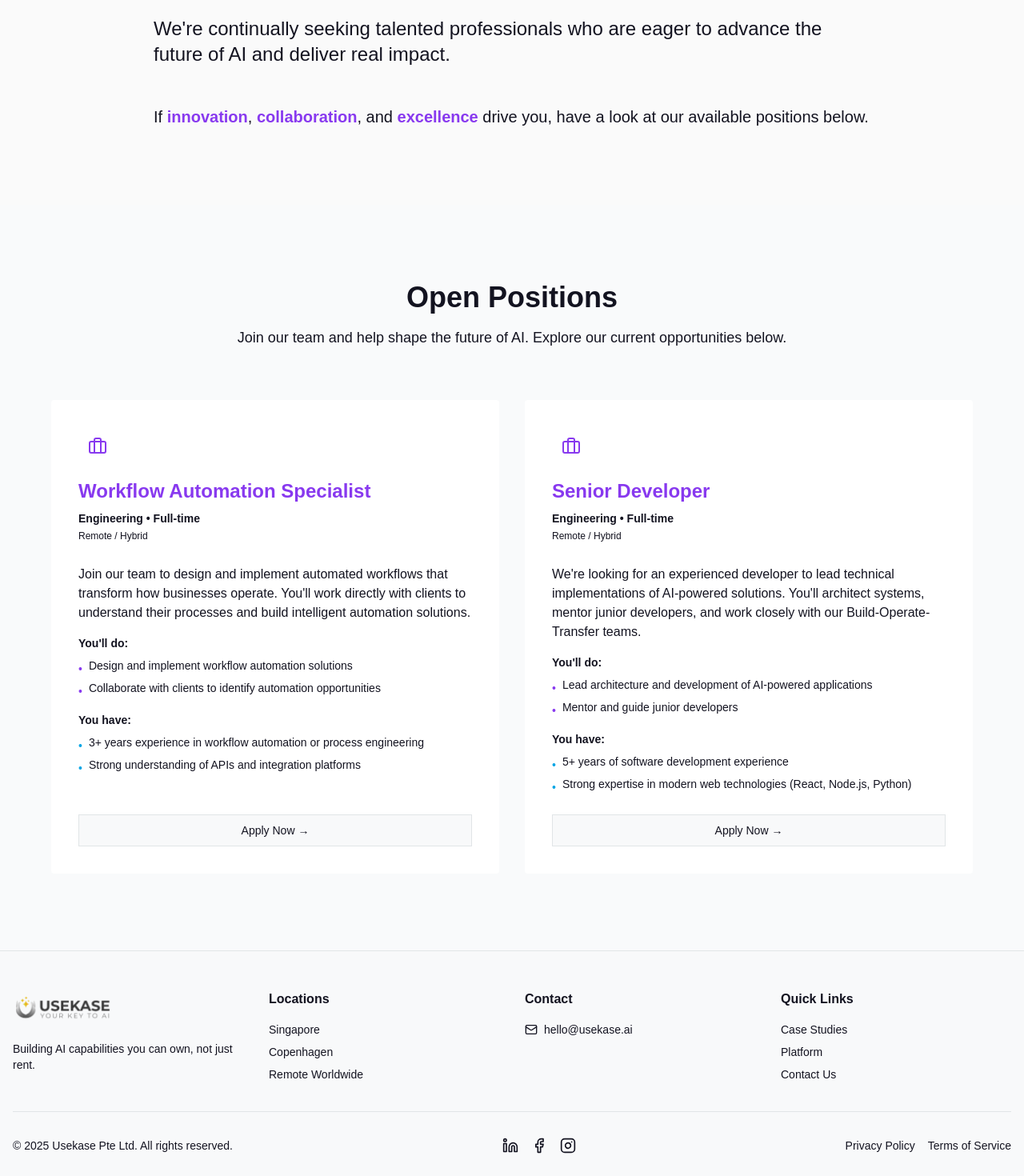
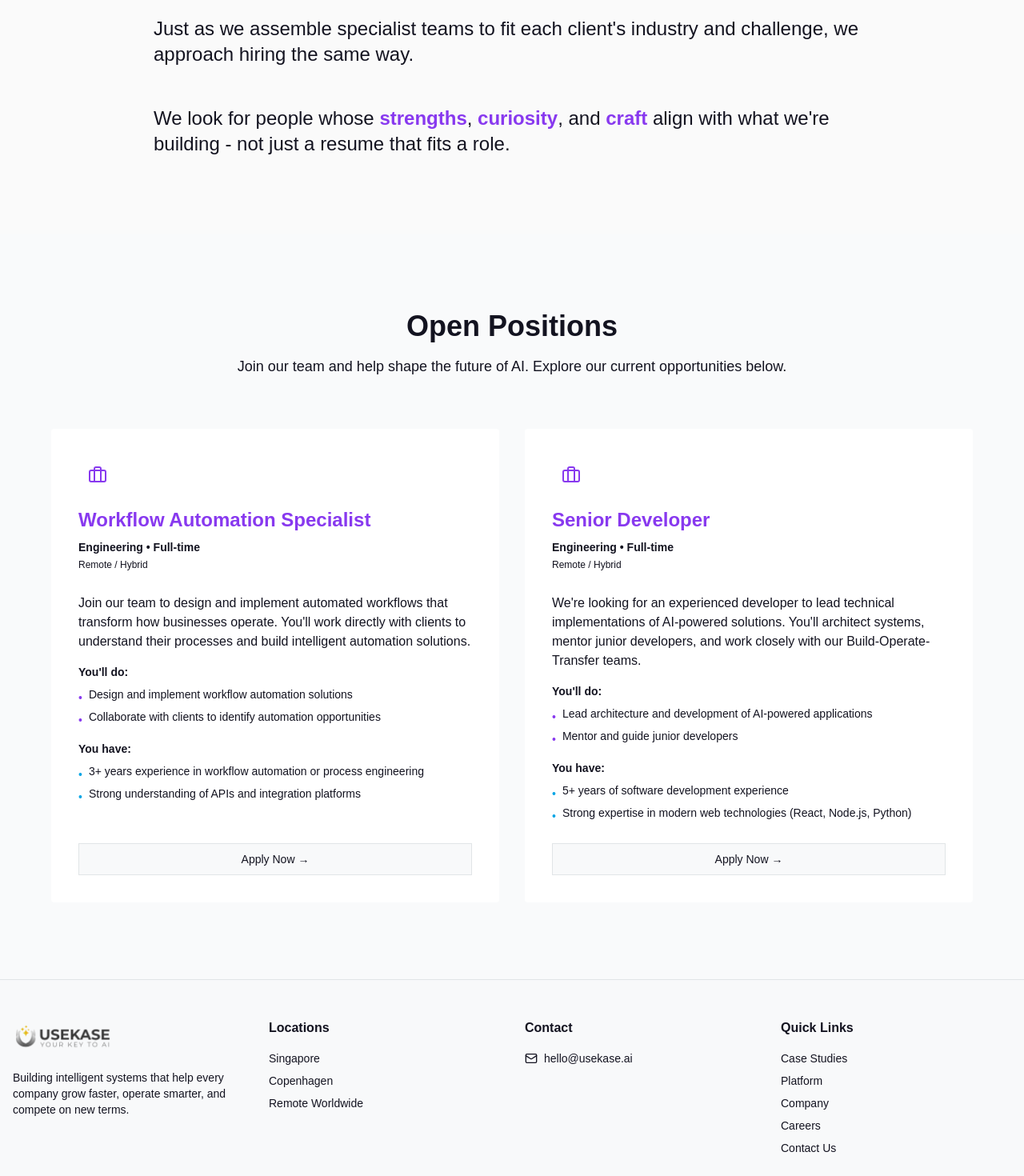
Before and after one commit to usekase/uk-website-v2, a React (Vite) app: page /careers in a window 1280 px wide. Shown: the part 520-1990 px from the top of the page at 80% size. Built offline with nearby package versions, Linux system fonts and the light colour scheme.

Commit message:
text updates

```diff
--- a/src/components/layout/UsekaseFooter.tsx
+++ b/src/components/layout/UsekaseFooter.tsx
@@ -14,7 +14,8 @@ export default function UsekaseFooter() {
               <img src="/uk-logo.png" alt="Usekase" className="h-12" />
             </div>
             <p className="text-sm text-muted-foreground mb-4">
-              Building AI capabilities you can own, not just rent.
+              Building intelligent systems that help every company grow faster,
+              operate smarter, and compete on new terms.
             </p>
             {/* <div className="text-sm text-muted-foreground">
               <p className="font-semibold mb-2">Usekase Pte Ltd</p>
@@ -52,17 +53,42 @@ export default function UsekaseFooter() {
             <h3 className="font-semibold mb-4">Quick Links</h3>
             <ul className="space-y-2 text-sm text-muted-foreground">
               <li>
-                <Link to="/case-studies" className="hover:text-foreground transition-colors">
+                <Link
+                  to="/case-studies"
+                  className="hover:text-foreground transition-colors"
+                >
                   Case Studies
                 </Link>
               </li>
               <li>
-                <Link to="/platform" className="hover:text-foreground transition-colors">
+                <Link
+                  to="/platform"
+                  className="hover:text-foreground transition-colors"
+                >
                   Platform
                 </Link>
               </li>
               <li>
-                <Link to="/contact-us" className="hover:text-foreground transition-colors">
+                <Link
+                  to="/company"
+                  className="hover:text-foreground transition-colors"
+                >
+                  Company
+                </Link>
+              </li>
+              <li>
+                <Link
+                  to="/careers"
+                  className="hover:text-foreground transition-colors"
+                >
+                  Careers
+                </Link>
+              </li>
+              <li>
+                <Link
+                  to="/contact-us"
+                  className="hover:text-foreground transition-colors"
+                >
                   Contact Us
                 </Link>
               </li>
@@ -109,10 +135,16 @@ export default function UsekaseFooter() {
 
           {/* Legal Links */}
           <div className="flex items-center justify-center gap-4 text-sm text-muted-foreground">
-            <Link to="/privacy-policy" className="hover:text-foreground transition-colors">
+            <Link
+              to="/privacy-policy"
+              className="hover:text-foreground transition-colors"
+            >
               Privacy Policy
             </Link>
-            <Link to="/terms-of-service" className="hover:text-foreground transition-colors">
+            <Link
+              to="/terms-of-service"
+              className="hover:text-foreground transition-colors"
+            >
               Terms of Service
             </Link>
           </div>
--- a/src/components/sections/CareersContent.tsx
+++ b/src/components/sections/CareersContent.tsx
@@ -7,10 +7,7 @@ export default function CareersContent() {
   const isInView = useInView(ref, { once: true, margin: "-100px" });
 
   return (
-    <section
-      ref={ref}
-      className="relative py-24 bg-zinc-50 dark:bg-zinc-800"
-    >
+    <section ref={ref} className="relative py-24 bg-zinc-50 dark:bg-zinc-800">
       <div className="container mx-auto px-4">
         <motion.div
           initial={{ opacity: 0, y: 20 }}
@@ -20,22 +17,22 @@ export default function CareersContent() {
         >
           {/* Title */}
           <h2 className="text-3xl md:text-4xl font-bold mb-8">
-            At UseKase, we believe our people are the foundation of our success.
+            At UseKase, we build teams around what the work demands.
           </h2>
 
           {/* Main Content */}
           <p className="text-xl md:text-2xl text-muted-foreground leading-relaxed mb-12">
-            We're continually seeking talented professionals who are eager to
-            advance the future of AI and deliver real impact.
+            Just as we assemble specialist teams to fit each client's industry
+            and challenge, we approach hiring the same way.
           </p>
 
           {/* Values Section */}
-          <p className="text-xl text-muted-foreground">
-            If{" "}
-            <span className="text-primary font-semibold">innovation</span>,{" "}
-            <span className="text-primary font-semibold">collaboration</span>, and{" "}
-            <span className="text-primary font-semibold">excellence</span>{" "}
-            drive you, have a look at our available positions below.
+          <p className="text-xl md:text-2xl text-muted-foreground">
+            We look for people whose{" "}
+            <span className="text-primary font-semibold">strengths</span>,{" "}
+            <span className="text-primary font-semibold">curiosity</span>, and{" "}
+            <span className="text-primary font-semibold">craft</span> align with
+            what we're building - not just a resume that fits a role.
           </p>
         </motion.div>
       </div>
--- a/src/components/sections/CareersHero.tsx
+++ b/src/components/sections/CareersHero.tsx
@@ -19,7 +19,7 @@ export default function CareersHero() {
           className="max-w-4xl mx-auto text-center"
         >
           <h1 className="text-5xl md:text-6xl lg:text-7xl font-bold mb-6">
-            Elevate your <span className="text-primary">Career</span>
+            Build your <span className="text-primary">Career</span>
           </h1>
 
           <motion.div
--- a/src/pages/ContactUs.tsx
+++ b/src/pages/ContactUs.tsx
@@ -136,7 +136,10 @@ export default function ContactUs() {
 
       <main className="pt-32 pb-12 px-3 sm:px-6 lg:px-8">
         <div className="mx-auto max-w-7xl">
-          <Card variant="corners" className="p-4 sm:p-8 md:p-12 lg:p-16 bg-white dark:bg-zinc-900">
+          <Card
+            variant="corners"
+            className="p-4 sm:p-8 md:p-12 lg:p-16 bg-white dark:bg-zinc-900"
+          >
             <div className="grid grid-cols-1 lg:grid-cols-2 gap-8 lg:gap-20">
               {/* Left Column - Contact Information */}
               <div className="space-y-6 sm:space-y-12">
@@ -154,7 +157,6 @@ export default function ContactUs() {
                     <p>9 Taman Serasi,</p>
                     <p>'Botanic Gardens View'</p>
                     <p>Singapore 257720</p>
-
                   </div>
                 </div>
 
@@ -260,7 +262,8 @@ export default function ContactUs() {
                   {/* I'm reaching out as Field */}
                   <div className="space-y-2">
                     <Label htmlFor="role" className="text-base font-medium">
-                    I'm reaching out as a <span className="text-destructive">*</span>
+                      I'm reaching out as a{" "}
+                      <span className="text-destructive">*</span>
                     </Label>
                     <div className="relative">
                       <Users className="absolute left-3 top-1/2 -translate-y-1/2 h-5 w-5 text-muted-foreground pointer-events-none z-10" />
@@ -270,8 +273,12 @@ export default function ContactUs() {
                         value={formData.role}
                         onChange={handleChange}
                         className={`w-full h-12 pl-10 pr-10 rounded-md border-2 bg-background text-foreground appearance-none cursor-pointer transition-colors ${
-                        errors.role ? "border-destructive" : "border-input hover:border-primary"
-                      } ${isSubmitting ? "opacity-50 cursor-not-allowed" : ""}`}
+                          errors.role
+                            ? "border-destructive"
+                            : "border-input hover:border-primary"
+                        } ${
+                          isSubmitting ? "opacity-50 cursor-not-allowed" : ""
+                        }`}
                         disabled={isSubmitting}
                       >
                         <option value="">Select an option</option>
@@ -280,8 +287,18 @@ export default function ContactUs() {
                         <option value="Investor">Investor</option>
                       </select>
                       <div className="absolute right-3 top-1/2 -translate-y-1/2 pointer-events-none">
-                      <svg className="h-5 w-5 text-muted-foreground" fill="none" stroke="currentColor" viewBox="0 0 24 24">
-                        <path strokeLinecap="round" strokeLinejoin="round" strokeWidth={2} d="M19 9l-7 7-7-7" />
+                        <svg
+                          className="h-5 w-5 text-muted-foreground"
+                          fill="none"
+                          stroke="currentColor"
+                          viewBox="0 0 24 24"
+                        >
+                          <path
+                            strokeLinecap="round"
+                            strokeLinejoin="round"
+                            strokeWidth={2}
+                            d="M19 9l-7 7-7-7"
+                          />
                         </svg>
                       </div>
                     </div>
@@ -295,8 +312,11 @@ export default function ContactUs() {
 
                   {/* Objective Field */}
                   <div className="space-y-2">
-                  <Label htmlFor="objective" className="text-base font-medium">
-                    What you're trying to achieve{" "}
+                    <Label
+                      htmlFor="objective"
+                      className="text-base font-medium"
+                    >
+                      How would you like to work with us?{" "}
                       <span className="text-destructive">*</span>
                     </Label>
                     <div className="relative">
@@ -306,7 +326,7 @@ export default function ContactUs() {
                         name="objective"
                         value={formData.objective}
                         onChange={handleChange}
-                      placeholder="Tell us about your AI transformation goals, technical challenges, or business objectives..."
+                        placeholder="Share your business AI transformation goals / partnership interest / investment plans"
                         className={`pl-10 pt-3 min-h-[140px] resize-none placeholder:text-muted-foreground/40 ${
                           errors.objective ? "border-destructive" : ""
                         }`}
```
Lines whose indentation alone changed are shown as unchanged.
